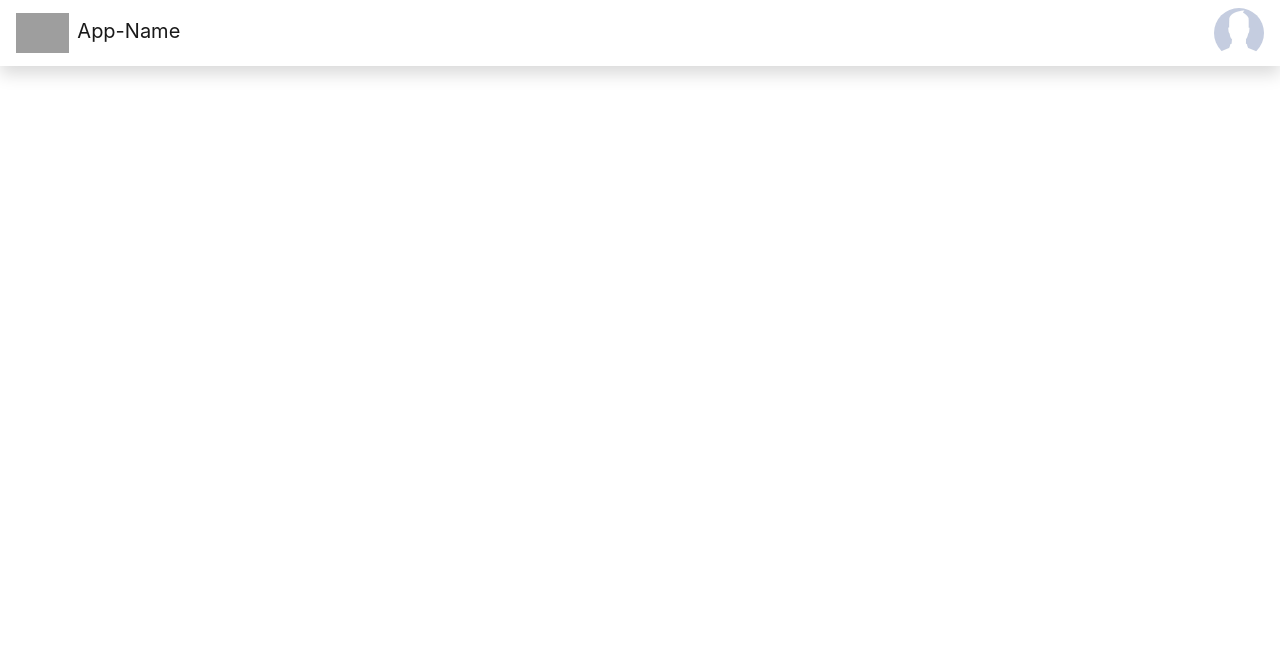
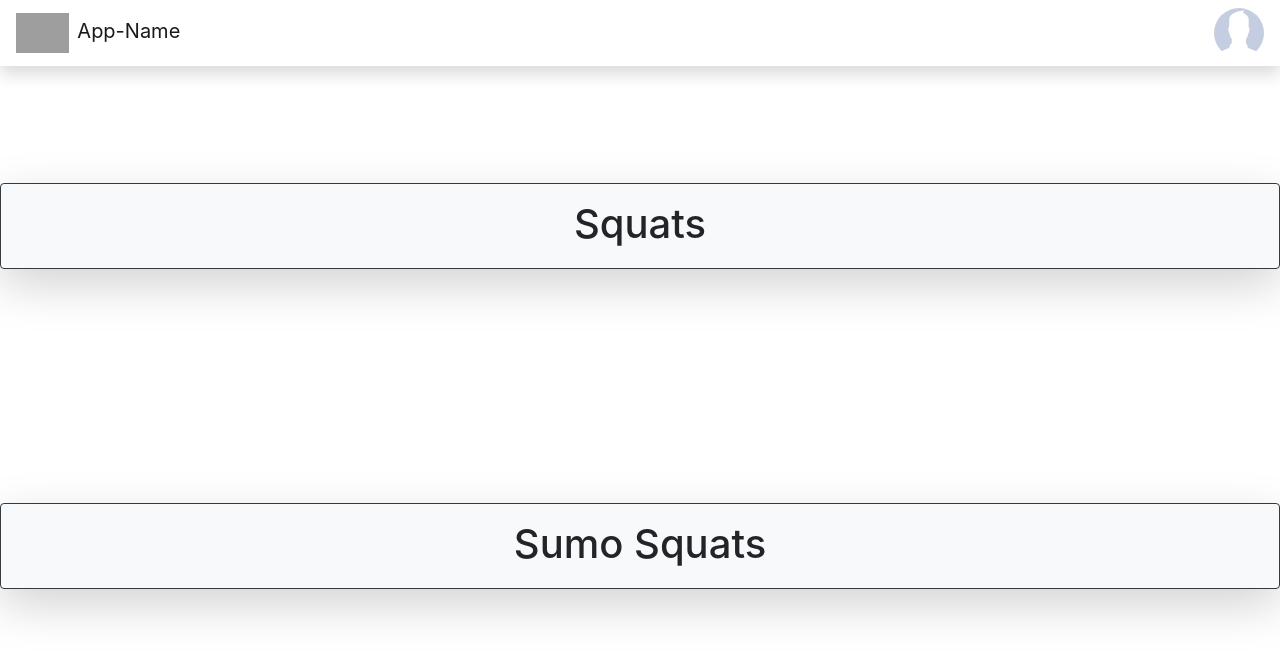
Before and after one commit to LukasPietzschmann/FitnessApp, a React (Create React App) app in the folder frontend/: page /areaChoice/FullBody/Booty in a window 1280 px wide. Shown: the top 656 px of the page. Built offline with nearby package versions, Linux system fonts and the light colour scheme; grey boxes are pictures that could not be loaded; the HTML template or start-up script is replaced by a standard one.

Commit message:
Frontend: Fixed Routing

```diff
--- a/frontend/src/App.js
+++ b/frontend/src/App.js
@@ -26,13 +26,13 @@ function App() {
 						<ExerciseAreaTypes id='full'/>
 					</Route>
 
-					<Route exact path='/UpperBody/Chest' >
+					<Route exact path='/areaChoice/UpperBody/Chest' >
 						<ExerciseTypes id='chest' />
 					</Route>
-					<Route exact path='/LowerBody/Legs'>
+					<Route exact path='/areaChoice/LowerBody/Legs'>
 						<ExerciseTypes id='legs'/>
 					</Route>
-					<Route exact path='/FullBody/Booty'>
+					<Route exact path='/areaChoice/FullBody/Booty'>
 						<ExerciseTypes id='booty'/>
 					</Route>
 
--- a/frontend/src/components/ExerciseTypes/ExerciseTypesCards.js
+++ b/frontend/src/components/ExerciseTypes/ExerciseTypesCards.js
@@ -1,5 +1,5 @@
 
-function ExerciseTypesCards(className, title, target) {
+function ExerciseTypesCards({className, title, target}) {
 	return (
 		<div className={`card border-dark ${className}`} onClick={() => window.location = target} style={{width: '80rem'}}>
 			<div className='card-title'>
```
